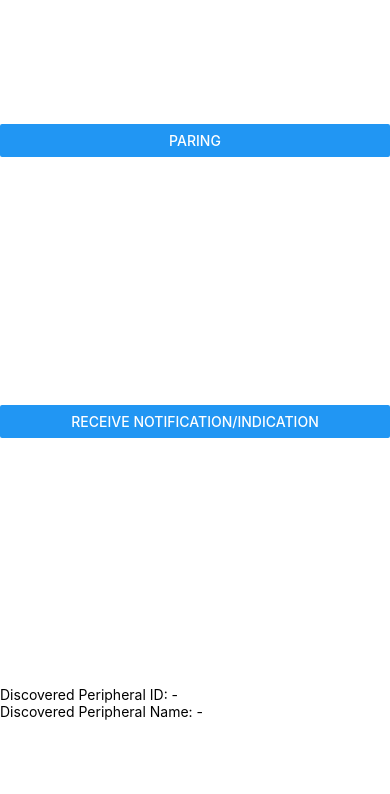
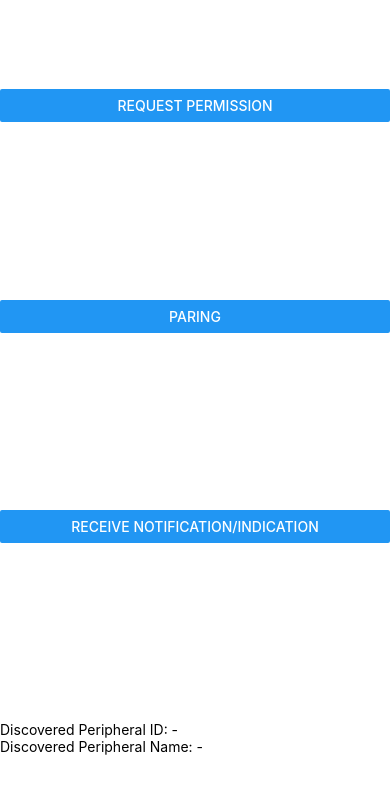
Before and after one commit to nacam403/monorepo-study, a React Native app in the folder packages/ble-mobile-app/: screen / in a window 390 px wide. Shown: the top 794 px of the page. Built offline with nearby package versions, Linux system fonts and the light colour scheme; what react-native-ble-manager would draw is missing.

Commit message:
Android 6以降だとアプリ実行中にパーミッションを求める必要があったので、適当にボタン追加。

```diff
--- a/packages/ble-mobile-app/src/App.tsx
+++ b/packages/ble-mobile-app/src/App.tsx
@@ -1,5 +1,6 @@
 import React, { useState } from 'react'
 import {
+  PermissionsAndroid,
   Platform,
   StyleSheet,
   SafeAreaView,
@@ -37,6 +38,15 @@ const App = () => {
 
   return (
     <SafeAreaView style={style.safeAreaView}>
+      <Button
+        onPress={async () => {
+          const result = await PermissionsAndroid.request(
+            PermissionsAndroid.PERMISSIONS.ACCESS_COARSE_LOCATION,
+          )
+        }}
+        title="Request Permission"
+      />
+
       <Button
         onPress={async () => {
           const discoveredPeripheral = await scan()
```
